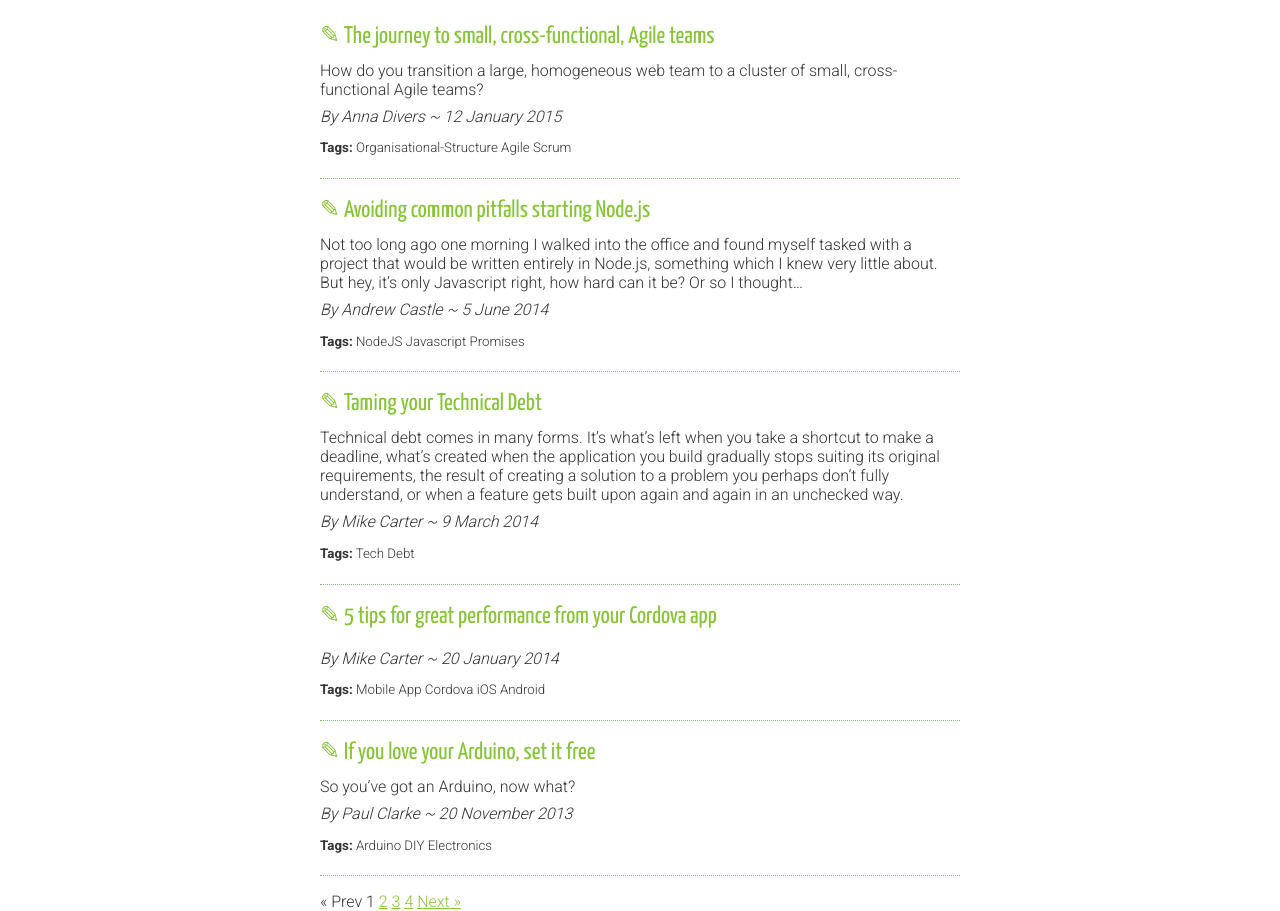
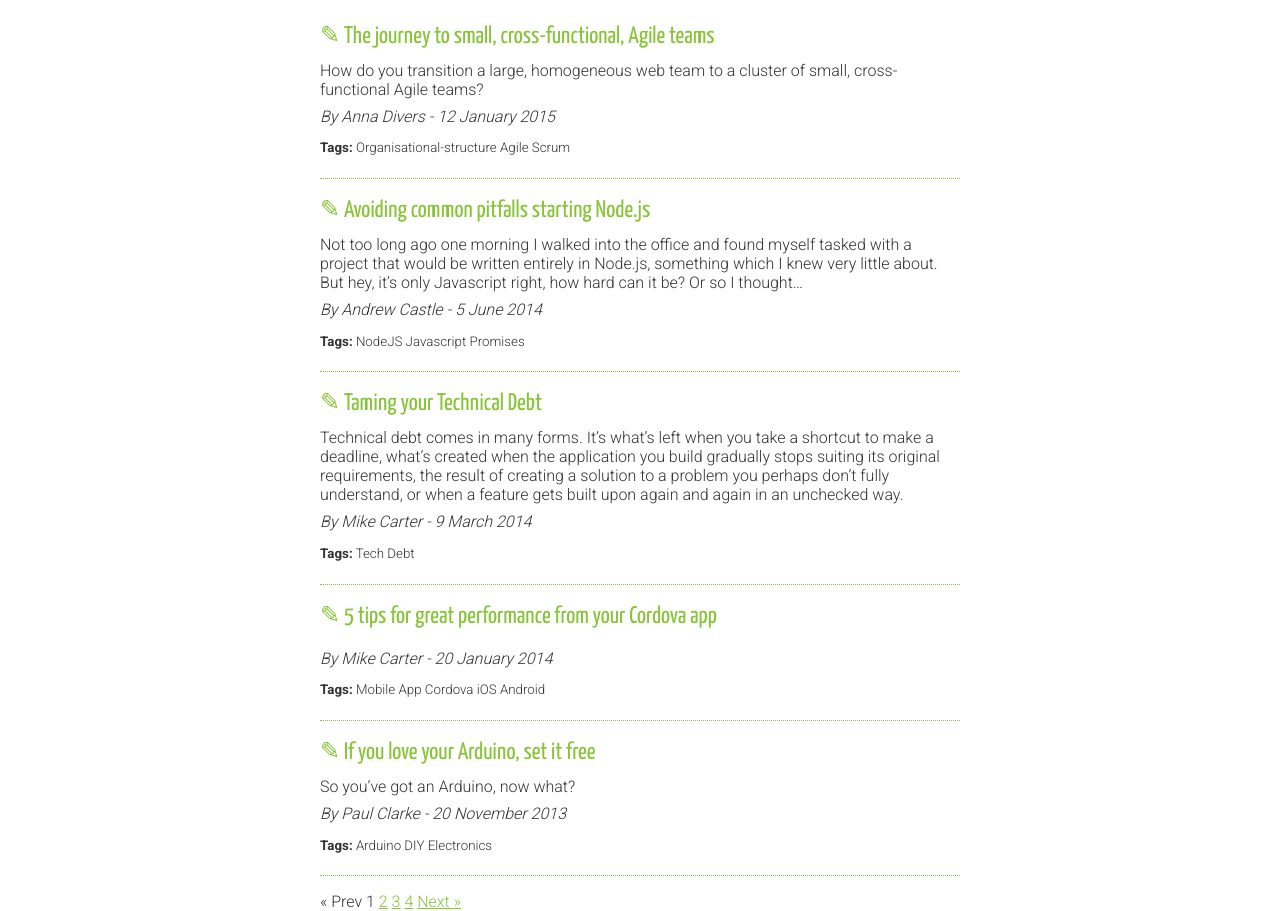
Before and after one commit to holidayextras/holidayextras.github.com, a Jekyll site: the page built from index.html, in a window 1280 px wide. Shown: the part 293-1204 px from the top of the page. Built offline with Jekyll 4.4.1, drawn with Linux system fonts in a browser that asks for light colours; nearby versions of some CDN libraries; the list of posts is cut into pages by our own code.

Commit message:
tiny design changes

```diff
--- a/_layouts/post.html
+++ b/_layouts/post.html
@@ -5,7 +5,7 @@ category: blog
 <article class="post" itemscope itemType="http://schema.org/BlogPosting">
   <header class="post-header">
     <h1 class="post-title" itemprop="name headline">{{ page.title }}</h1>
-    <p class="post-meta"><span itemprop="dateCreated datePublished">{{ page.date | date: "%b %-d, %Y" }}</span> ~ <span itemprop="author accountablePerson copyrightHolder editor" itemscope itemtype="http://schema.org/Person"><span itemprop="name">{{ page.author }}</span></span> ~ {{ page.time }}</p>
+    <p class="post-meta"><span itemprop="dateCreated datePublished">{{ page.date | date: "%b %-d, %Y" }}</span> - <span itemprop="author accountablePerson copyrightHolder editor" itemscope itemtype="http://schema.org/Person"><span itemprop="name">{{ page.author }}</span></span> - {{ page.time }}</p>
   </header>
   <div class="container">
     <div class="post-content" itemprop="articleBody">
--- a/index.html
+++ b/index.html
@@ -19,7 +19,7 @@ category: blog
             <h2>&#9998; {{ post.title }}</h2>
             <div class="blog-summary">
               <blockquote>{{ post.excerpt | strip_html }}</blockquote>
-              <i>By {{ post.author }} ~ {{ post.date | date: "%-d %B %Y"}}</i>
+              <i>By {{ post.author }} - {{ post.date | date: "%-d %B %Y"}}</i>
               <small><b>Tags:</b> {{ post.tags | join: ' '}}</small>
             </div>
           </section>
```
Also changed, not shown: _posts/2015-01-12-the-journey-to-small-cross-functional-agile-teams.md (+1 -1 lines).
